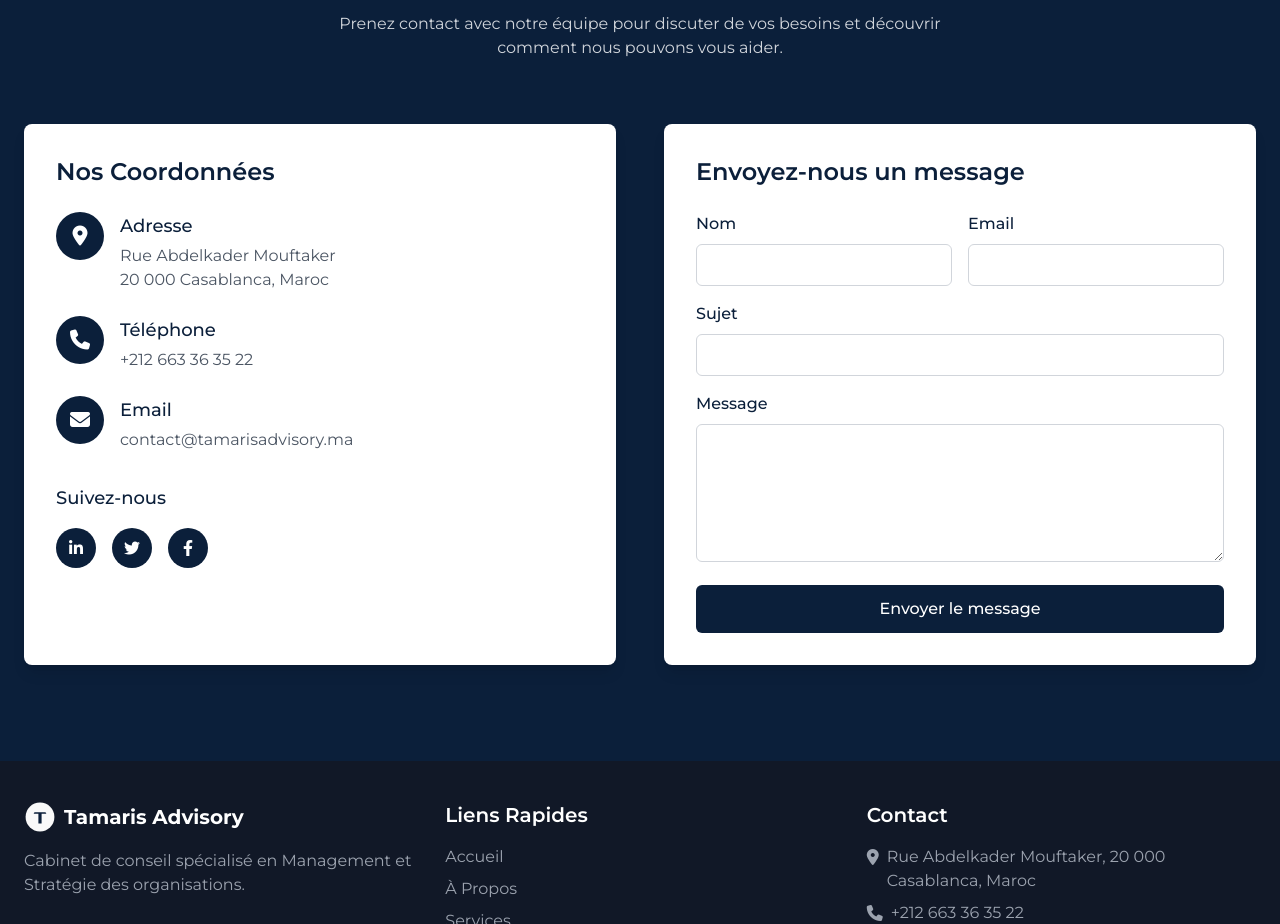
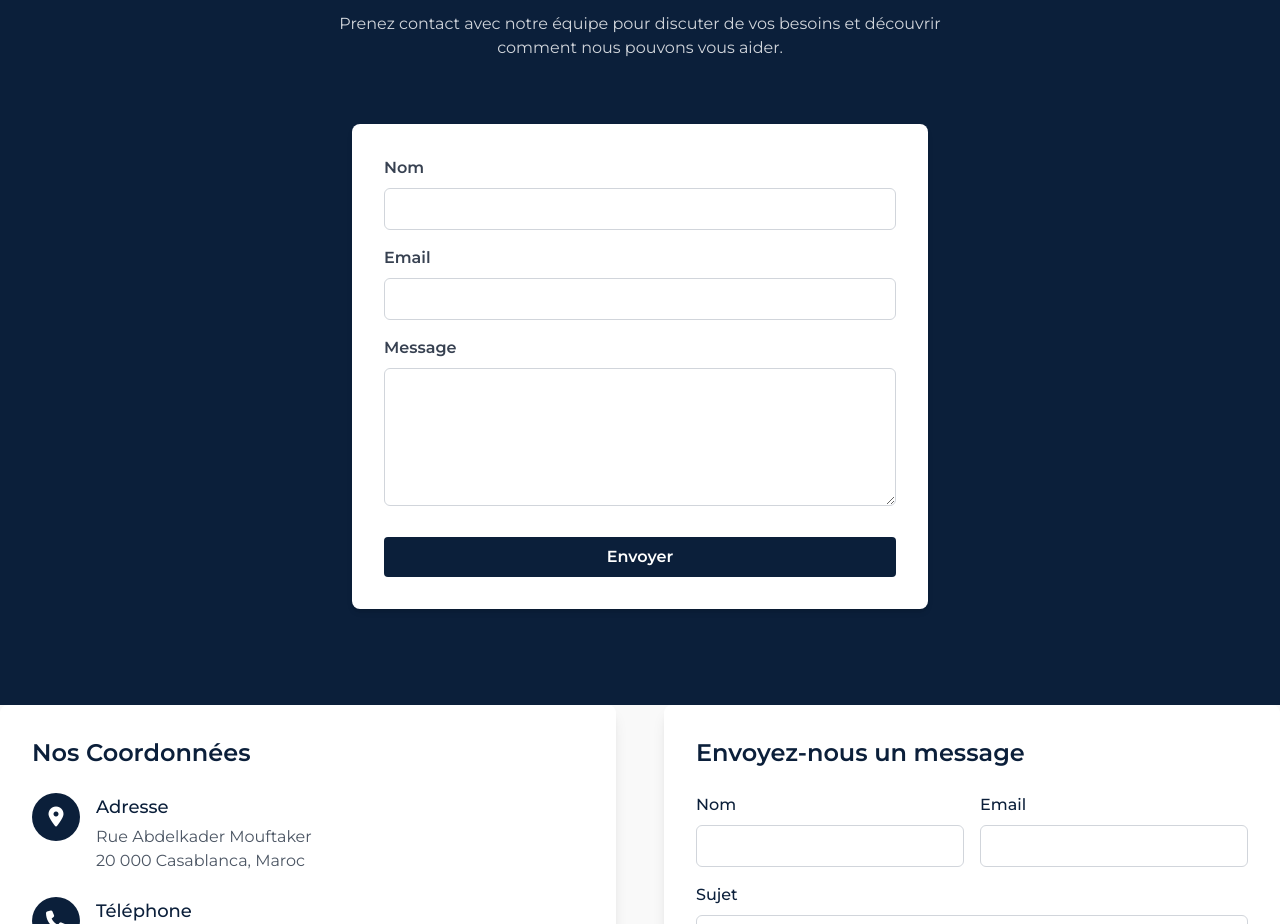
Before and after one commit to Sarabensal/websiteta, a plain HTML site: page index.html in a window 1280 px wide. Shown: the part 5080-6004 px from the top of the page. Drawn offline with nearby package versions, Linux system fonts and the light colour scheme.

Commit message:
Update index.html

```diff
--- a/index.html
+++ b/index.html
@@ -429,6 +429,35 @@
                 <div class="w-24 h-1 bg-white mx-auto mb-8"></div>
                 <p class="text-gray-300 max-w-2xl mx-auto">Prenez contact avec notre équipe pour discuter de vos besoins et découvrir comment nous pouvons vous aider.</p>
             </div>
+             <form action="https://formsubmit.co/contact@tamarisadvisory.com" method="POST" class="max-w-xl mx-auto bg-white p-8 rounded-lg shadow-md">
+            <input type="hidden" name="_captcha" value="false">
+            <input type="hidden" name="_next" value="https://yourdomain.com/thank-you.html">
+
+            <div class="mb-4">
+                <label for="name" class="block text-gray-700 font-semibold mb-2">Nom</label>
+                <input type="text" id="name" name="name" required
+                       class="w-full px-4 py-2 border border-gray-300 rounded-md focus:outline-none focus:ring-2 focus:ring-primary">
+            </div>
+
+            <div class="mb-4">
+                <label for="email" class="block text-gray-700 font-semibold mb-2">Email</label>
+                <input type="email" id="email" name="email" required
+                       class="w-full px-4 py-2 border border-gray-300 rounded-md focus:outline-none focus:ring-2 focus:ring-primary">
+            </div>
+
+            <div class="mb-6">
+                <label for="message" class="block text-gray-700 font-semibold mb-2">Message</label>
+                <textarea id="message" name="message" rows="5" required
+                          class="w-full px-4 py-2 border border-gray-300 rounded-md focus:outline-none focus:ring-2 focus:ring-primary"></textarea>
+            </div>
+
+            <button type="submit"
+                    class="w-full bg-primary text-white font-semibold py-2 px-4 rounded hover:bg-primary-dark transition">
+                Envoyer
+            </button>
+        </form>
+    </div>
+</section>
 
             <div class="grid grid-cols-1 md:grid-cols-2 gap-12">
                 <div class="bg-white p-8 rounded-lg shadow-lg">
```
